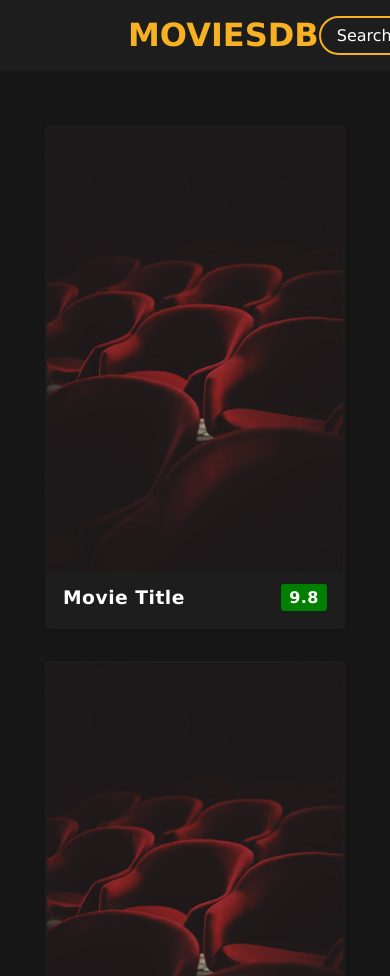
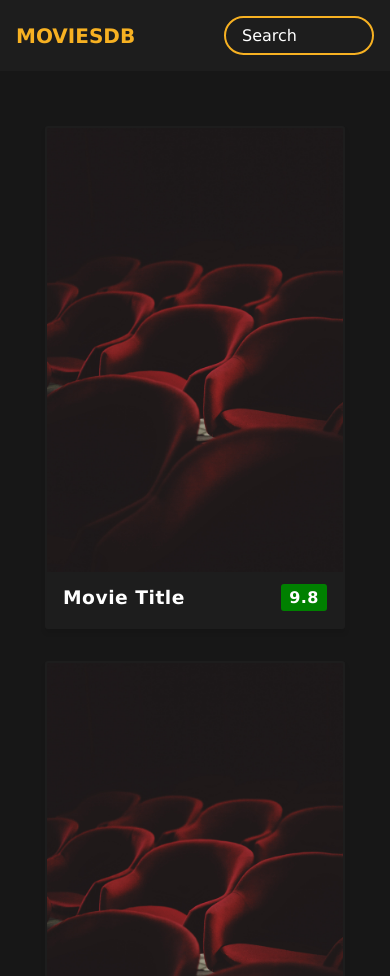
Before and after one commit to Chandan-Bisht/MovieApp, a plain HTML site: page index.html in a window 390 px wide. Shown: the top 976 px of the page. Drawn offline with Linux system fonts and the light colour scheme; no server answers.

```diff
--- a/index.html
+++ b/index.html
@@ -11,10 +11,12 @@
 
 <body>
     <header>
-        <h1>MOVIESDB</h1>
-        <form id="form">
-            <input type="text" placeholder="Search" id="search" class="search" />
-        </form>
+        <nav>
+            <h1>MOVIESDB</h1>
+            <form id="form">
+                <input type="text" placeholder="Search" id="search" class="search" />
+            </form>
+        </nav>
     </header>
 
     <main id="main">
--- a/style.css
+++ b/style.css
@@ -16,13 +16,20 @@ body {
 }
 
 header {
-    padding: 1rem 8rem;
+    padding: 1rem 4rem;
     display: flex;
-    justify-content: space-between;
+    justify-content: center;
     background-color: var(--secondary-color);
     position: fixed;
     top: 0;
     z-index: 1;
+    width: 100%;
+}
+
+nav {
+    display: flex;
+    justify-content: space-between;
+    align-items: center;
     width: 100%;
 }
 
@@ -38,6 +45,7 @@ h1 {
     font-size: 1rem;
     color: white;
     font-family: inherit;
+    width: 100%;
 }
 
 .search:focus {
@@ -123,3 +131,23 @@ main {
 .movie:hover .overview {
     transform: translateY(0);
 }
+
+@media only screen and (max-width: 1024px) {
+    header {
+        padding: 1rem 2rem;
+    }
+}
+
+@media only screen and (max-width: 600px) {
+    header {
+        padding: 1rem;
+    }
+
+    h1 {
+        font-size: 20px;
+    }
+
+    .search {
+        width: 150px;
+    }
+}
```
